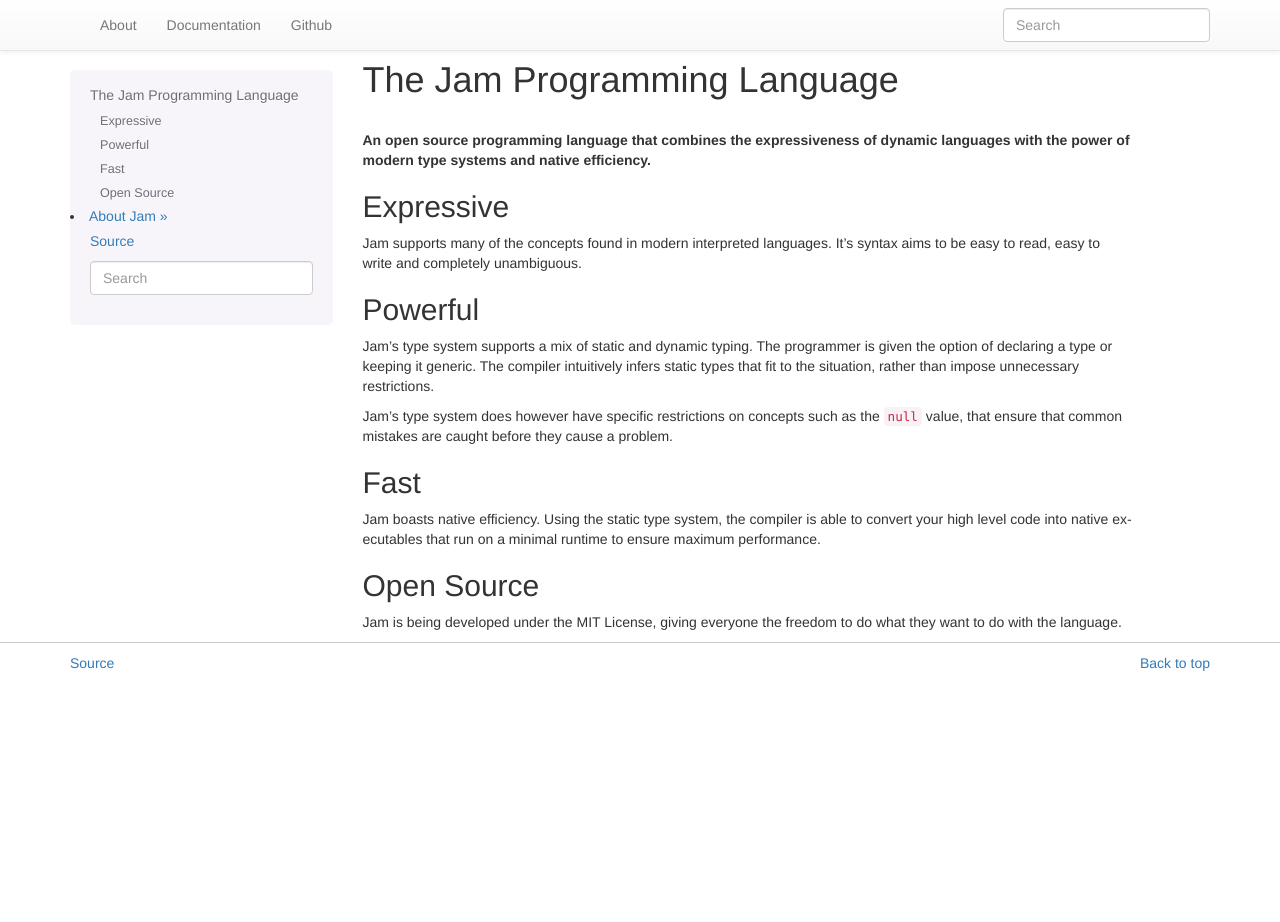
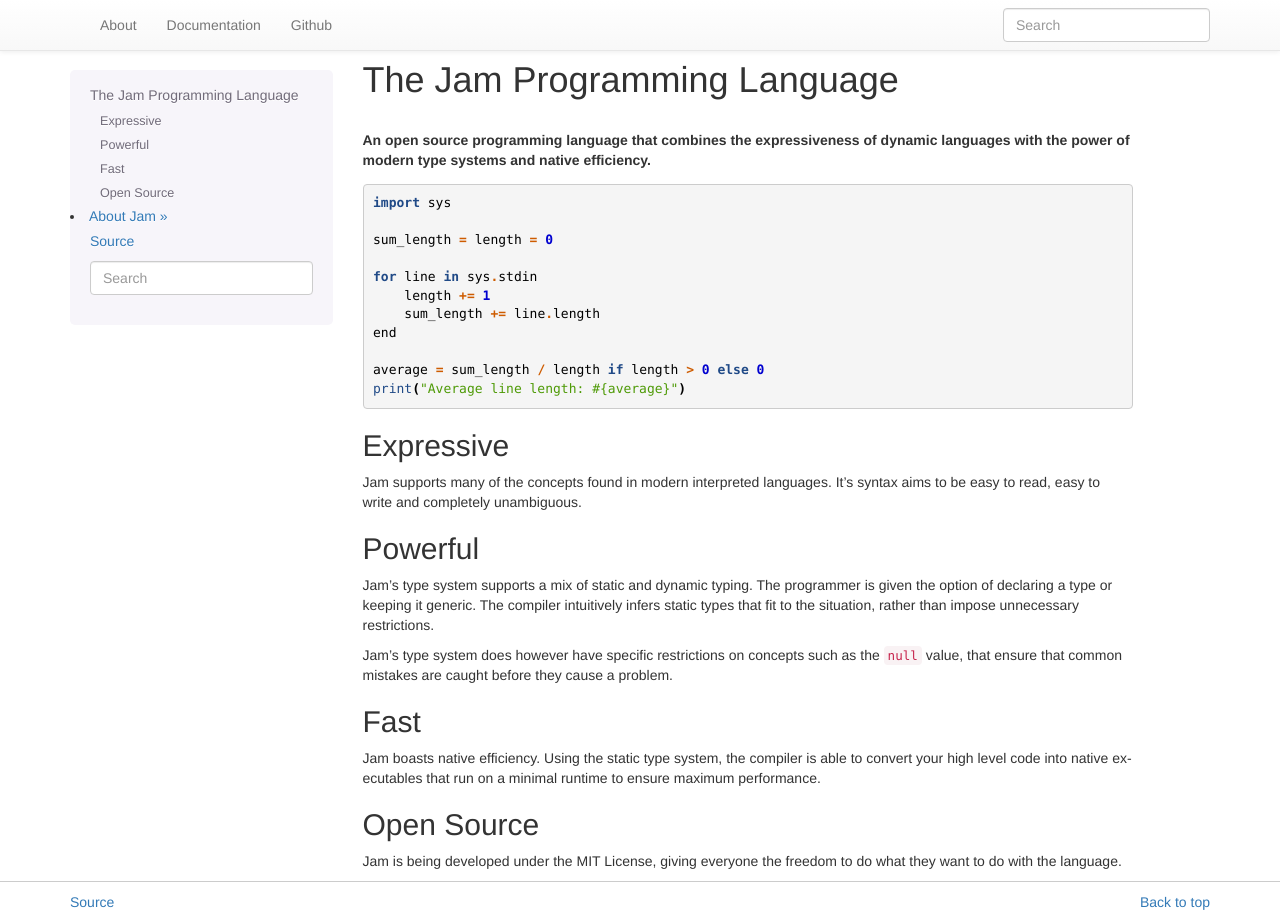
Before and after one commit to pektin/pektin.github.io, a Sphinx documentation site: the page built from source/index.rst, in a window 1280 px wide and 922 px high. Built offline with Sphinx 7.4.7, drawn with Linux system fonts in a browser that asks for light colours; pages that are not in the unit, such as notebooks, are missing from menus.

Commit message:
Added front page example

```diff
--- a/source/index.rst
+++ b/source/index.rst
@@ -5,6 +5,20 @@ The Jam Programming Language
 
 .. rubric:: An open source programming language that combines the expressiveness of
     dynamic languages with the power of modern type systems and native efficiency.
+
+::
+
+    import sys
+
+    sum_length = length = 0
+
+    for line in sys.stdin
+        length += 1
+        sum_length += line.length
+    end
+
+    average = sum_length / length if length > 0 else 0
+    print("Average line length: #{average}")
 
 Expressive
 ==========
```
